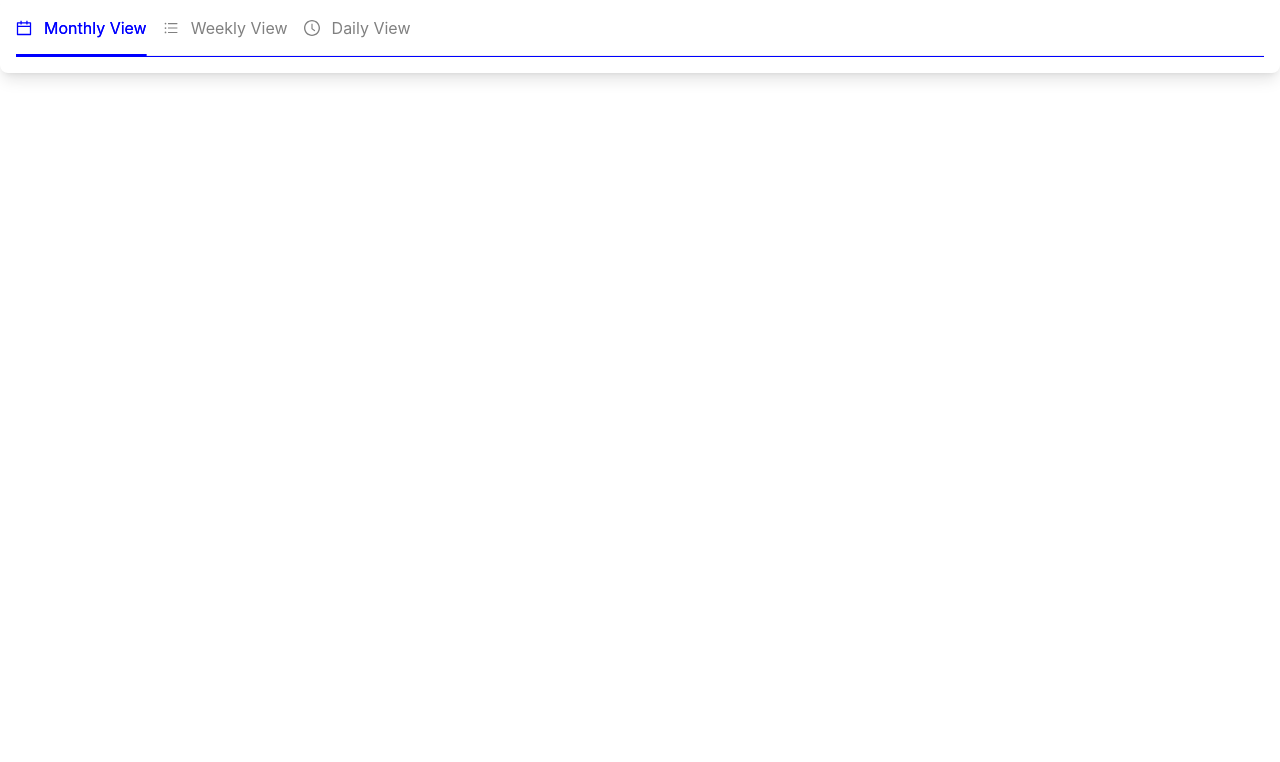
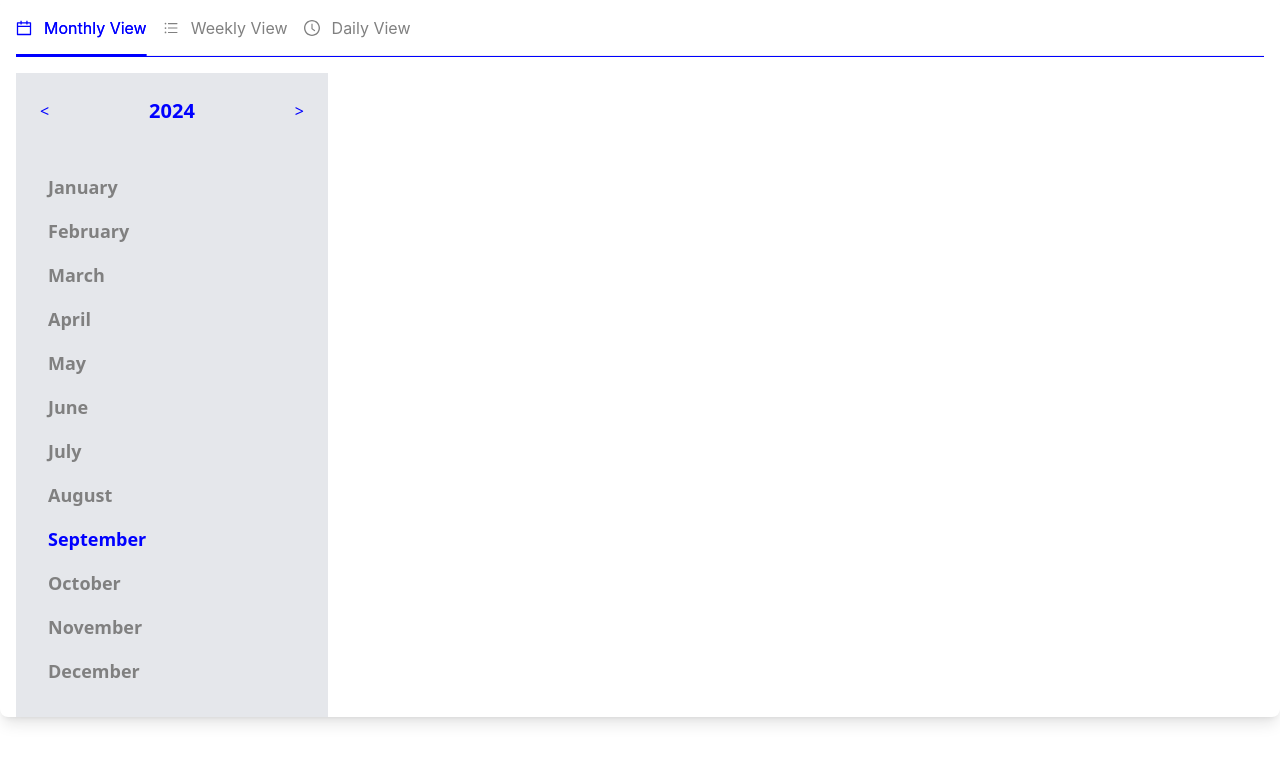
Before and after one commit to jefersonbrzcosta/js-calendar-lib, a React (Vite) app: page / in a window 1280 px wide. Shown: the top 762 px of the page. Built offline with nearby package versions, Linux system fonts and the light colour scheme.

Commit message:
feat(monthly-view): adding column

```diff
--- a/package.json
+++ b/package.json
@@ -11,6 +11,7 @@
   },
   "dependencies": {
     "antd": "^5.20.5",
+    "date-fns": "^3.6.0",
     "react": "^18.3.1",
     "react-dom": "^18.3.1"
   },
--- a/src/App.tsx
+++ b/src/App.tsx
@@ -2,7 +2,6 @@ import CalendarApp from "./components"
 import { CalendarProvider } from "./state/CalendarContext"
 
 function App() {
-
   return (
     <CalendarProvider>
       <CalendarApp />
--- a/src/components/index.tsx
+++ b/src/components/index.tsx
@@ -1,12 +1,29 @@
-import { useCalendarContext } from '../state/CalendarContext';
-
-
 import { Tabs, ConfigProvider } from 'antd';
 import { CalendarOutlined, BarsOutlined, ClockCircleOutlined } from '@ant-design/icons';
 
+import { useCalendarContext } from '../state/CalendarContext';
+import MonthlyView from './monthly';
+
+const items: any = [
+  {
+    key: 'month',
+    label: 'Monthly View',
+    icon: <CalendarOutlined />
+  },
+  {
+    key: 'week',
+    label: 'Weekly View',
+    icon: <BarsOutlined />
+  },
+  {
+    key: 'day',
+    label: 'Daily View',
+    icon: <ClockCircleOutlined />
+  },
+]
+
 function CalendarApp() {
-  const { state, dispatch } = useCalendarContext();
-  const { mainColor } = state.settings;
+  const { view, settings: { mainColor }, dispatch } = useCalendarContext();
 
   const handleViewChange = (view: string) => {
     dispatch({ type: 'SET_VIEW', payload: view });
@@ -28,7 +45,7 @@ function CalendarApp() {
         <div className="px-4 bg-white shadow-lg rounded-lg">
           <Tabs
             defaultActiveKey="month"
-            activeKey={state.view}
+            activeKey={view}
             onChange={handleViewChange}
             size="large"
             tabBarGutter={16}
@@ -38,28 +55,12 @@ function CalendarApp() {
               borderBottom: `1px solid ${mainColor}`,
 
             }}
-            items={[
-              {
-                key: 'month',
-                label: 'Monthly View',
-                icon: <CalendarOutlined />
-              },
-              {
-                key: 'week',
-                label: 'Weekly View',
-                icon: <BarsOutlined />
-              },
-              {
-                key: 'day',
-                label: 'Daily View',
-                icon: <ClockCircleOutlined />
-              },
-            ]}
+            items={items}
           />
 
           {/* Render the selected view */}
-          {/* {state.view === 'month' && <MonthlyView />}
-          {state.view === 'week' && <WeeklyView />}
+          {view === 'month' && <MonthlyView />}
+          {/* {state.view === 'week' && <WeeklyView />}
           {state.view === 'day' && <DayView />} */}
         </div>
       </div>
--- /dev/null
+++ b/src/components/monthly/index.tsx
@@ -0,0 +1,19 @@
+import { useState } from "react";
+import MonthsColumn from "./month-column";
+
+const MonthlyView = () => {
+  const [isModalVisible, setIsModalVisible] = useState(false);
+
+  const modelToggle = (getState: boolean) => {
+    if (getState) return isModalVisible
+    setIsModalVisible(!isModalVisible)
+  }
+
+  return (
+    <div>
+      <MonthsColumn />
+    </div>
+  );
+};
+
+export default MonthlyView;
--- /dev/null
+++ b/src/components/monthly/month-column/index.tsx
@@ -0,0 +1,40 @@
+import { addMonths, format, setMonth } from "date-fns";
+import { useCalendarContext } from "../../../state/CalendarContext";
+import MonthList from "./month-list";
+
+
+function MonthsColumn() {
+  const { currentDate, settings: { mainColor, secondColor }, dispatch } = useCalendarContext();
+
+  const handleMonthChange = (offset: number, isList?: boolean) => {
+    const newDate = isList ? setMonth(currentDate, offset) : addMonths(currentDate, offset);
+    dispatch({ type: 'SET_DATE', payload: newDate });
+  };
+
+  return (
+    <div className="w-1/4 p-6 bg-gray-200" >
+      <div className="flex justify-between items-center " style={{ color: mainColor }}>
+        <button
+          onClick={() => handleMonthChange(-12)}
+          style={{ color: mainColor }}
+        >
+          &lt;
+        </button>
+        <div className="text-xl font-bold" >
+          {format(currentDate, 'yyyy')}
+        </div>
+        <button
+          onClick={() => handleMonthChange(12)}
+          style={{ color: mainColor }}
+        >
+          &gt;
+        </button>
+      </div>
+      <ul className="mt-10">
+        <MonthList currentDate={currentDate} mainColor={mainColor} secondColor={secondColor} handleMonthClick={handleMonthChange} />
+      </ul>
+    </div>
+  );
+};
+
+export default MonthsColumn;
--- /dev/null
+++ b/src/components/monthly/month-column/month-list.tsx
@@ -0,0 +1,26 @@
+import { format, setMonth, startOfMonth } from "date-fns";
+import { MonthListProps } from "../../../types/month-view";
+
+function MonthList({ currentDate, mainColor, secondColor, handleMonthClick }: MonthListProps) {
+  return <ul className="mt-10">
+    {Array.from({ length: 12 }).map((_, index) => {
+      const monthDate = setMonth(startOfMonth(currentDate), index);
+      return (
+        <li
+          key={index}
+          className={`py-2 text-lg p-2 font-semibold cursor-pointer addOpacity`}
+          style={
+            monthDate.getMonth() === currentDate.getMonth()
+              ? { color: mainColor }
+              : { color: secondColor }
+          }
+          onClick={() => handleMonthClick(index, true)}
+        >
+          {format(monthDate, 'MMMM')}
+        </li>
+      );
+    })}
+  </ul>
+}
+
+export default MonthList
--- a/src/state/CalendarContext.tsx
+++ b/src/state/CalendarContext.tsx
@@ -1,5 +1,5 @@
 import { useReducer, createContext, useContext, ReactNode } from 'react';
-import { CalendarState, CalendarAction } from '../types/calendar';
+import { CalendarState, CalendarAction, CalendarContextType } from '../types/calendar-context';
 import { mockEvents } from '../utils/mocks'
 
 const tomorrow = new Date();
@@ -28,7 +28,7 @@ const calendarReducer = (state: CalendarState, action: CalendarAction): Calendar
       return {
         ...state,
         events: state.events.map(event =>
-          event.id === action.payload.id ? action.payload : event
+          event.id === action.payload.id ? { ...event, ...action.payload } : event
         ),
       };
     case 'SET_VIEW':
@@ -36,14 +36,14 @@ const calendarReducer = (state: CalendarState, action: CalendarAction): Calendar
     case 'SET_DATE':
       return { ...state, currentDate: action.payload };
     case 'SET_SETTINGS':
-      return { ...state, settings: action.payload };
+      return { ...state, settings: { ...state.settings, ...action.payload } };
     default:
       return state;
   }
 };
 
-const CalendarContext = createContext<any>({
-  state: initialState,
+const CalendarContext = createContext<CalendarContextType>({
+  ...initialState,
   dispatch: () => null,
 });
 
@@ -54,7 +54,7 @@ export const CalendarProvider = ({ children }: { children: ReactNode }) => {
   });
 
   return (
-    <CalendarContext.Provider value={{ state, dispatch }}>
+    <CalendarContext.Provider value={{ ...state, dispatch }}>
       {children}
     </CalendarContext.Provider>
   );
--- /dev/null
+++ b/src/types/calendar-context.d.ts
@@ -0,0 +1,39 @@
+export interface CalendarEvent {
+  id: number;
+  title: string;
+  description: string;
+  start: string | number;
+  end: string | number;
+  location: string;
+  guests: string;
+  color: string;
+}
+
+type AvailableDay = 1 | 2 | 3 | 4 | 5 | 6 | 7;
+
+export interface CalendarState {
+  events: CalendarEvent[];
+  view: 'day' | 'week' | 'month' | string;
+  currentDate: Date;
+  settings: {
+    mainColor: string;
+    secondColor: string;
+    availableDays: AvailableDay[];
+    startHour: string;
+    endHour: string;
+  };
+}
+
+type CalendarAction =
+  | { type: 'SET_VIEW'; payload: CalendarState["view"] | string }
+  | { type: 'SET_DATE'; payload: Date }
+  | { type: 'ADD_EVENT'; payload: CalendarEvent }
+  | { type: 'UPDATE_EVENT'; payload: Partial<CalendarEvent> }
+  | { type: 'REMOVE_EVENT'; payload: number }
+  | { type: 'SET_SETTINGS'; payload: Partial<CalendarState["settings"]> }
+
+type CalendarDispatch = (action: CalendarAction) => void;
+
+export interface CalendarContextType extends CalendarState {
+  dispatch: CalendarDispatch;
+}
--- a/src/types/calendar.d.ts
+++ /dev/null
@@ -1,24 +0,0 @@
-export interface CalendarEvent {
-  id: number;
-  title: string;
-  description: string;
-  start: string | number;
-  end: string | number;
-  location: string;
-  guests: string;
-  color: string;
-}
-
-export type ViewType = 'day' | 'week' | 'month' | 'year';
-
-export interface CalendarState {
-  events: CalendarEvent[];
-  view: ViewType;
-  currentDate: Date;
-  settings: any;
-}
-
-export interface CalendarAction {
-  type: 'ADD_EVENT' | 'REMOVE_EVENT' | 'UPDATE_EVENT' | 'SET_VIEW' | 'SET_DATE' | 'SET_SETTINGS';
-  payload?: any;
-}
--- /dev/null
+++ b/src/types/month-view.ts
@@ -0,0 +1,8 @@
+import { CalendarState } from "./calendar-context"
+
+export interface MonthListProps {
+  currentDate: CalendarState["currentDate"]
+  mainColor: CalendarState["settings"]["mainColor"]
+  secondColor: CalendarState["settings"]["secondColor"]
+  handleMonthClick: (arg0: number, arg1?: boolean) => void
+}
```
Also changed, not shown: 2 other files (tests, documents, lock files or other folders).
